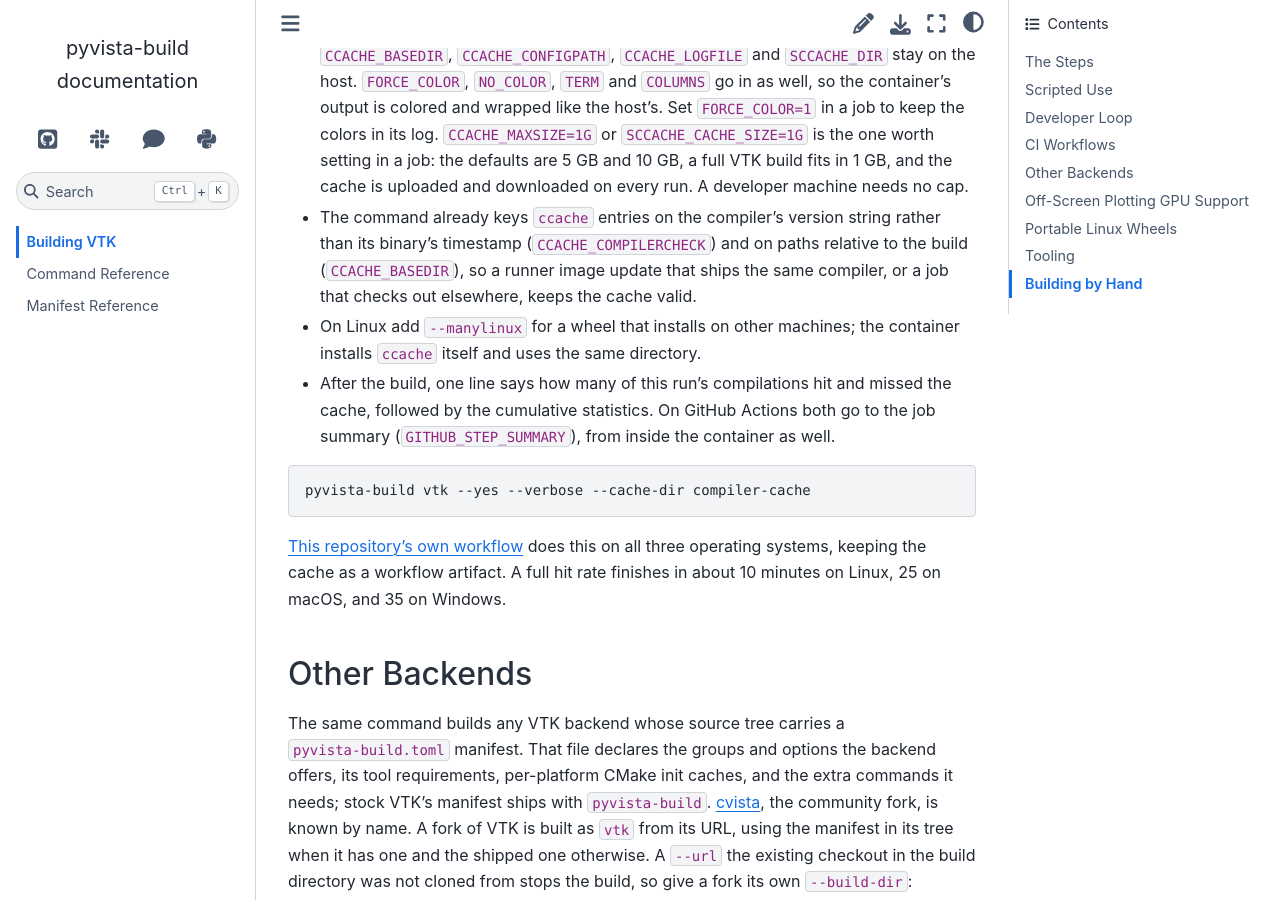
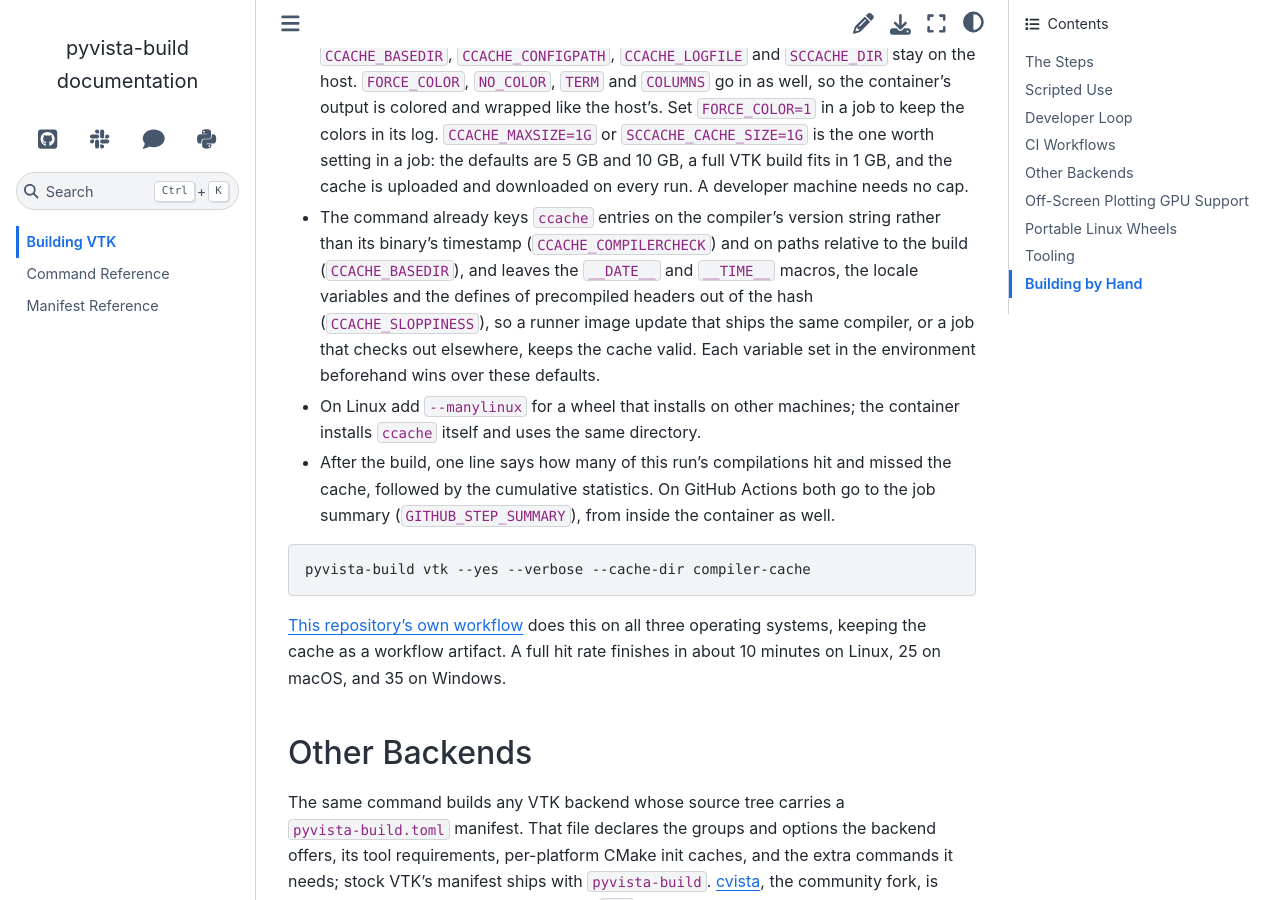
Before and after one commit to pyvista/pyvista-build, a Sphinx documentation site: the page built from doc/building.rst, in a window 1280 px wide and 900 px high, scrolled down 5780 px. Built offline with Sphinx 7.4.7 and the Sphinx Book theme 1.1.4, drawn with Linux system fonts in a browser that asks for light colours.

Commit message:
Default CCACHE_SLOPPINESS to time_macros,locale,pch_defines (#28)
VTK bakes `__DATE__` and `__TIME__` into a few translation units, so
every rebuild missed the cache on them.
`CCACHE_SLOPPINESS=time_macros,locale,pch_defines` joins the ccache
defaults the command sets: the date macros, the locale variables and
precompiled-header defines stay out of the hash, and a value already in
the environment still wins.

🤖 Generated with [Claude Code](https://claude.com/claude-code) (Claude
Fable 5.1)

```diff
--- a/doc/building.rst
+++ b/doc/building.rst
@@ -252,9 +252,12 @@ it short: a warm cache turns a build of hours into minutes.
   uploaded and downloaded on every run. A developer machine needs no cap.
 - The command already keys ``ccache`` entries on the compiler's version
   string rather than its binary's timestamp (``CCACHE_COMPILERCHECK``) and
-  on paths relative to the build (``CCACHE_BASEDIR``), so a runner image
-  update that ships the same compiler, or a job that checks out elsewhere,
-  keeps the cache valid.
+  on paths relative to the build (``CCACHE_BASEDIR``), and leaves the
+  ``__DATE__`` and ``__TIME__`` macros, the locale variables and the
+  defines of precompiled headers out of the hash (``CCACHE_SLOPPINESS``),
+  so a runner image update that ships the same compiler, or a job that
+  checks out elsewhere, keeps the cache valid. Each variable set in the
+  environment beforehand wins over these defaults.
 - On Linux add ``--manylinux`` for a wheel that installs on other
   machines; the container installs ``ccache`` itself and uses the same
   directory.
```
Also changed, not shown: 3 other files.
